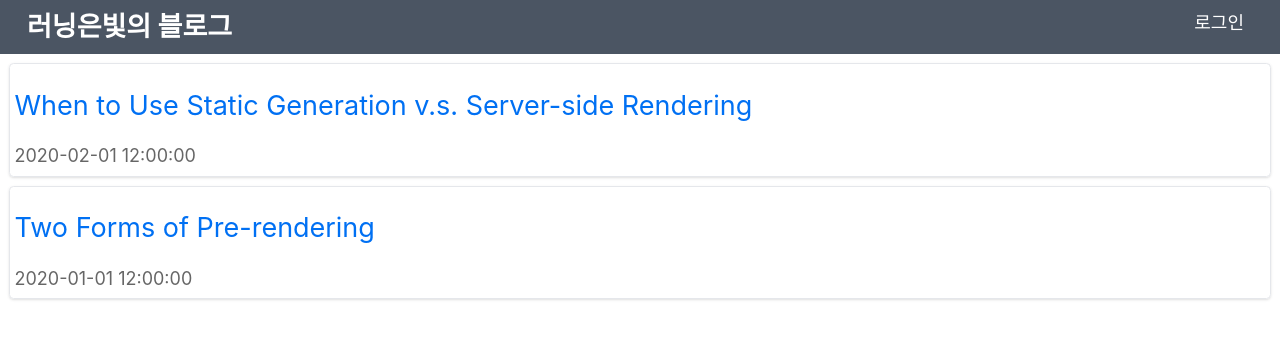
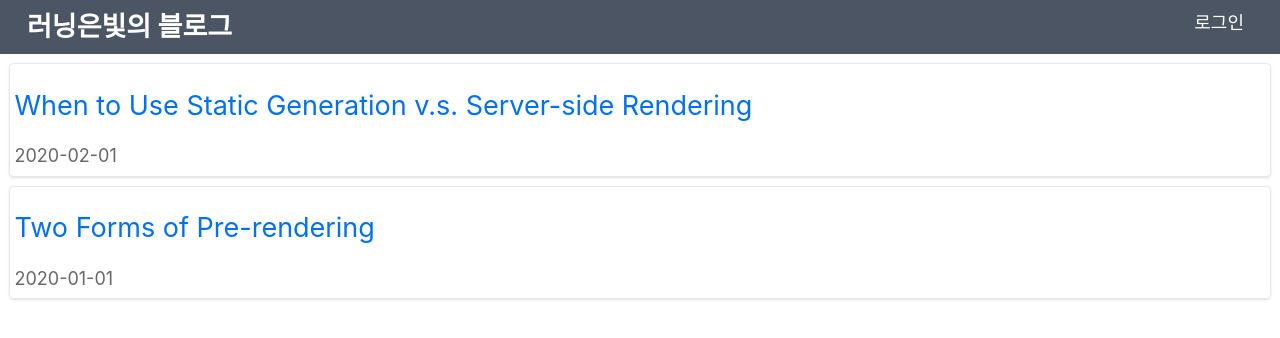
Before and after one commit to biud436/blog-api-server, a Next.js app in the folder frontend/: page / in a window 1280 px wide. Shown: the top 338 px of the page. Built offline with nearby package versions, Linux system fonts and the light colour scheme.

Commit message:
시간값 제거 및 파일 이동

```diff
--- a/frontend/components/date.tsx
+++ b/frontend/components/tools/date.tsx
@@ -2,7 +2,5 @@ import { parseISO, format } from "date-fns";
 
 export default function Date({ dateString }: { dateString: string }) {
     const date = parseISO(dateString);
-    return (
-        <time dateTime={dateString}>{format(date, "yyyy-dd-MM hh:mm:ss")}</time>
-    );
+    return <time dateTime={dateString}>{format(date, "yyyy-dd-MM")}</time>;
 }
--- a/frontend/pages/index.tsx
+++ b/frontend/pages/index.tsx
@@ -4,7 +4,7 @@ import utilStyles from "../styles/utils.module.css";
 import { getSortedPostsData } from "../lib/posts";
 import LoginForm from "../components/tools/login-form";
 import Link from "next/link";
-import Date from "../components/date";
+import Date from "../components/tools/date";
 import { GetStaticProps } from "next";
 import Navigation from "../components/common/navigation";
 
--- a/frontend/pages/posts/[id].tsx
+++ b/frontend/pages/posts/[id].tsx
@@ -1,7 +1,7 @@
 import Layout from "../../components/layout";
 import { getAllPostIds, getPostData } from "../../lib/posts";
 import Head from "next/head";
-import Date from "../../components/date";
+import Date from "../../components/tools/date";
 import utilStyles from "../../styles/utils.module.css";
 import { GetStaticProps, GetStaticPaths } from "next";
 import Link from "next/link";
```
